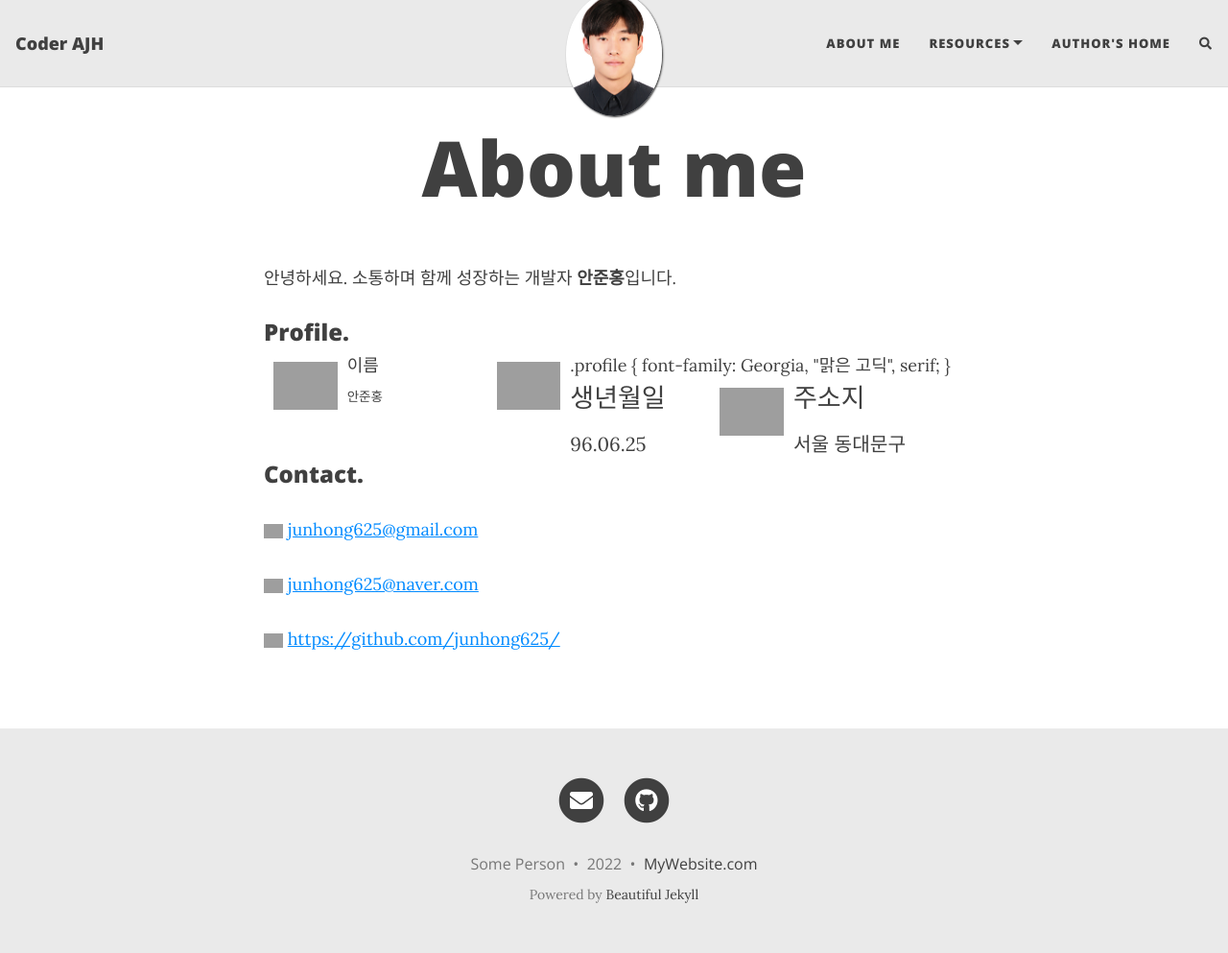
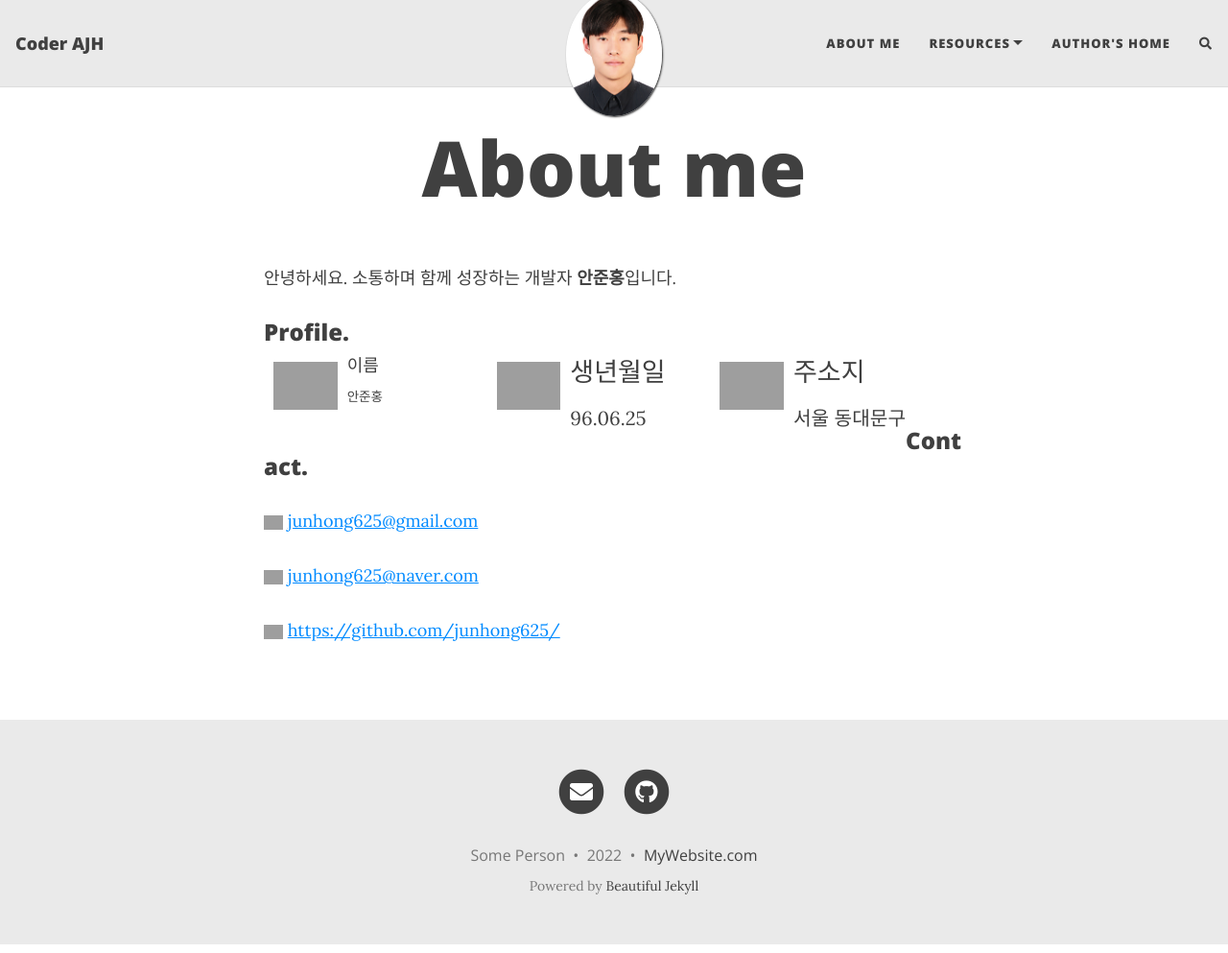
Before and after one commit to junhong625/junhong625.github.io, a Jekyll site: the page built from aboutme.md, in a window 1280 px wide and 993 px high, cut to the strip 0-993 px from the top of the window. Shown: the whole strip at 96% size. Built offline with Jekyll 4.4.1, drawn with Linux system fonts in a browser that asks for light colours; nearby versions of some CDN libraries; comment, search, counter and statistics services are not loaded; grey boxes are pictures that could not be loaded.

Commit message:
Update aboutme.md

```diff
--- a/aboutme.md
+++ b/aboutme.md
@@ -8,31 +8,30 @@
 소통하며 함께 성장하는 개발자 **안준홍**입니다.
 
 ### Profile.
-<sytle>
-    .profile { font-family: Georgia, "맑은 고딕", serif; }
-</sytle>
+
 <div style="float: left; padding: 10px;">
     <img src="https://user-images.githubusercontent.com/83000975/153178663-f5732bd8-0076-4296-b97e-a606141512d3.png" height=50 weight=50>
 </div>
-<div class="profile" style="font:1.5em; float: left; width: 20%;">
+<div style="font:1.5em; float: left; width: 20%;">
 이름 <br> <sub>안준홍</sub>
 </div>
 <div style="float: left; padding: 10px;">
     <img src="https://user-images.githubusercontent.com/83000975/153178942-8d92fb14-5d4d-474e-b8a4-9fd660159269.jpg" height=50 weight=50>
 </div>
-<div class="profile" style="font-size:1.5em; float: left; width: 20%;">
+<div style="font-size:1.5em; float: left; width: 20%;">
 생년월일 <br> <sub>96.06.25</sub>
 </div>
 <div style="float: left; padding: 10px;">
     <img src="https://user-images.githubusercontent.com/83000975/153180179-1314dcba-da79-4eff-b068-e4f4c884cce7.jpg" height=50 weight=50>
 </div>
-<div class="profile" style="font-size:1.5em; float: left;">
+<div style="font-size:1.5em; float: left;">
 주소지 <br> <sub>서울 동대문구</sub>
 </div>
 
 <br>
 
 ### Contact.
+
 <p align="left">
 <img src="https://user-images.githubusercontent.com/83000975/151385532-30b1d006-6355-4eba-b074-b7f4a918e9d6.jpg" height=15 weight=15>
 <a href="mailto:junhong625@gmail.com">
```
